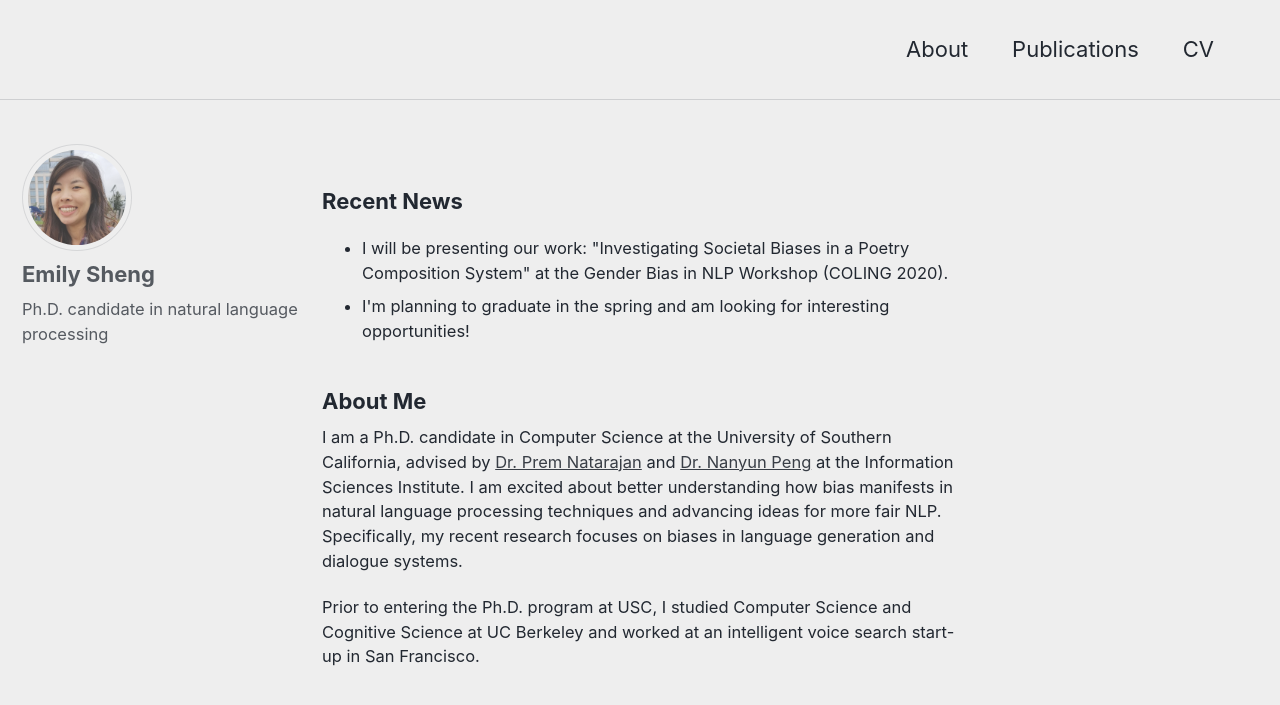
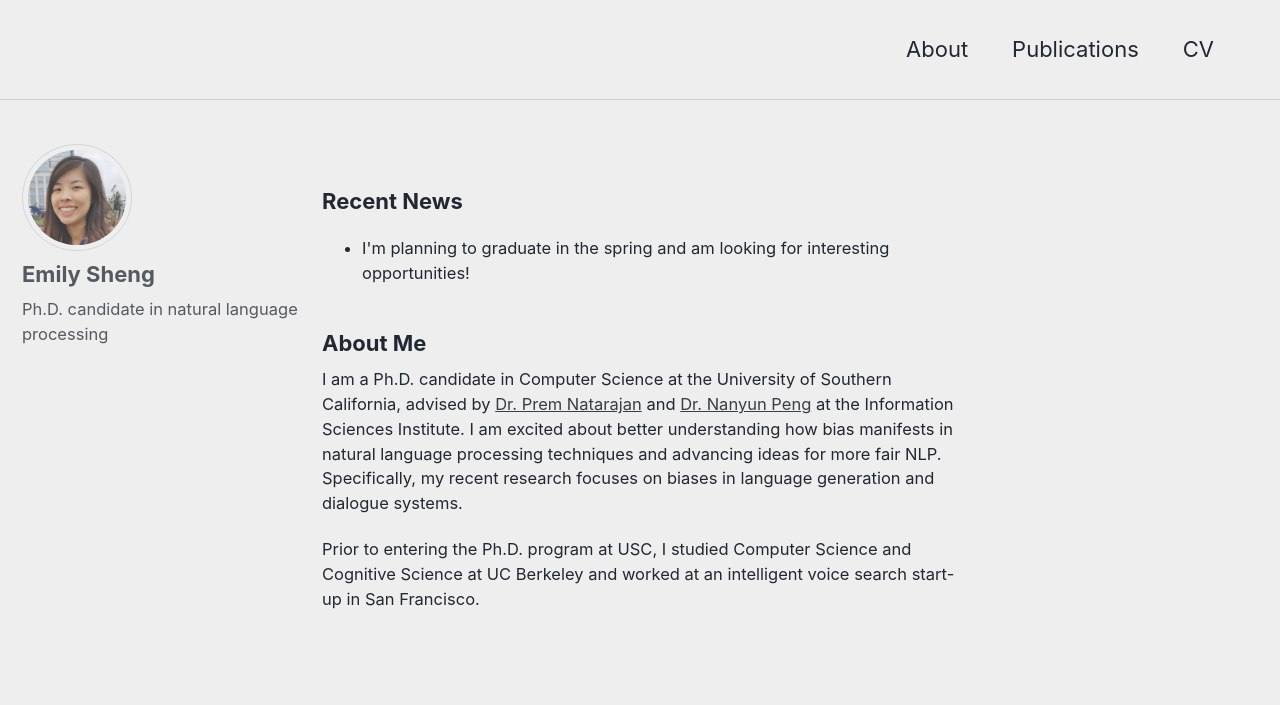
Before and after one commit to ewsheng/ewsheng.github.io, a Jekyll site: the page built from index.html, in a window 1280 px wide and 900 px high. Shown: the top 705 px of the window. Built offline with Jekyll 4.4.1, drawn with Linux system fonts in a browser that asks for light colours; the list of posts is cut into pages by our own code.

Commit message:
removed gebnlp

```diff
--- a/_layouts/home.html
+++ b/_layouts/home.html
@@ -5,7 +5,6 @@ layout: single
 <h3>Recent News</h3>
 <p>
   <ul>
-    <li>I will be presenting our work: "Investigating Societal Biases in a Poetry Composition System" at the Gender Bias in NLP Workshop (COLING 2020).</li>
     <li>I'm planning to graduate in the spring and am looking for interesting opportunities!</li>
   </ul>
 </p>
```
